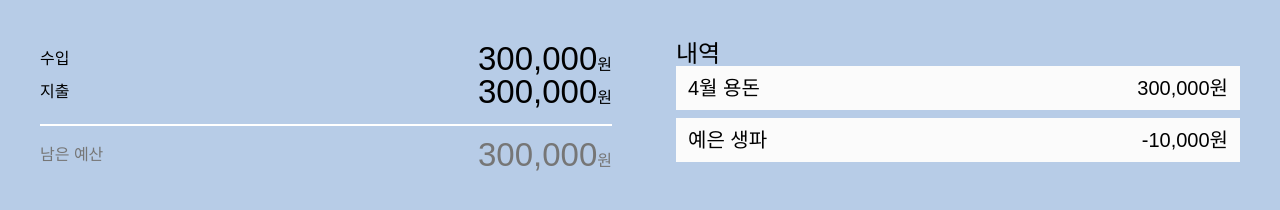
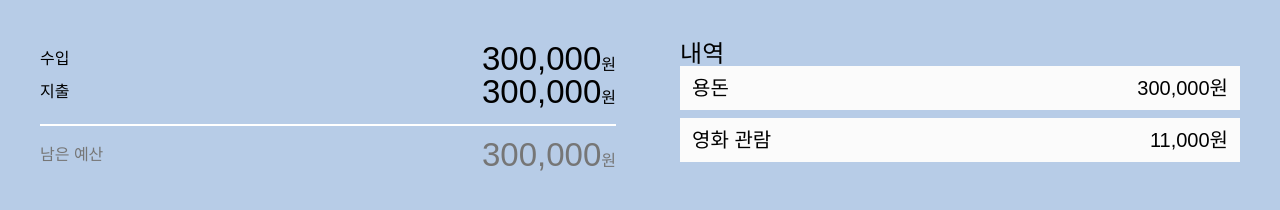
Before and after one commit to yeeun426/financial-ledger-ureca, a React (Vite) app: page / in a window 1280 px wide. Shown: the part 350-560 px from the top of the page. Built offline with nearby package versions, Linux system fonts and the light colour scheme.

Commit message:
feat : data 불러오기 - redux

```diff
--- a/package.json
+++ b/package.json
@@ -11,9 +11,11 @@
     "preview": "vite preview"
   },
   "dependencies": {
+    "@reduxjs/toolkit": "^2.7.0",
     "bootstrap-icons": "^1.11.3",
     "react": "^19.0.0",
     "react-dom": "^19.0.0",
+    "react-redux": "^9.2.0",
     "react-router-dom": "^7.5.2"
   },
   "devDependencies": {
--- a/src/components/UsageHistory.jsx
+++ b/src/components/UsageHistory.jsx
@@ -1,18 +1,22 @@
 import React from 'react'
 import css from './UsageHistory.module.css'
+import { useSelector } from 'react-redux'
 const UsageHistory = () => {
+  const moneyHistData = useSelector(state => state.money)
+  const { transactions } = moneyHistData
+
+  console.log(transactions)
+
   return (
     <div className={css.HistoryCon}>
       <h3>내역</h3>
       <ul>
-        <li>
-          <p className={css.title}>4월 용돈</p>
-          <p className={css.price}>300,000원</p>
-        </li>
-        <li>
-          <p className={css.title}>예은 생파</p>
-          <p className={css.price}>-10,000원</p>
-        </li>
+        {transactions.map(list => (
+          <li key={list.id}>
+            <p className={css.title}>{list.description}</p>
+            <p className={css.price}>{list.amount.toLocaleString()}원</p>
+          </li>
+        ))}
       </ul>
     </div>
   )
--- a/src/main.jsx
+++ b/src/main.jsx
@@ -4,9 +4,13 @@ import router from './router'
 import { RouterProvider } from 'react-router-dom'
 import './index.css'
 import 'bootstrap-icons/font/bootstrap-icons.css'
+import { Provider } from 'react-redux'
+import store from './store/store'
 
 createRoot(document.getElementById('root')).render(
   <StrictMode>
-    <RouterProvider router={router} />
+    <Provider store={store}>
+      <RouterProvider router={router} />
+    </Provider>
   </StrictMode>
 )
--- /dev/null
+++ b/src/store/moneySlice.js
@@ -0,0 +1,25 @@
+import { createSlice } from '@reduxjs/toolkit'
+
+const transactions = [
+  {
+    id: 1,
+    description: '용돈',
+    amount: 300000,
+    type: 'income', // "income" 또는 "expense"
+    date: '2025-04-25',
+  },
+  {
+    id: 2,
+    description: '영화 관람',
+    amount: 11000,
+    type: 'expense',
+    date: '2025-04-25',
+  },
+]
+
+export const moneySlice = createSlice({
+  name: 'money',
+  initialState: {
+    transactions: transactions,
+  },
+})
--- /dev/null
+++ b/src/store/store.js
@@ -0,0 +1,8 @@
+import { configureStore } from '@reduxjs/toolkit'
+import { moneySlice } from './moneySlice'
+
+export default configureStore({
+  reducer: {
+    money: moneySlice.reducer,
+  },
+})
```
Also changed, not shown: 1 other file (tests, documents, lock files or other folders).
